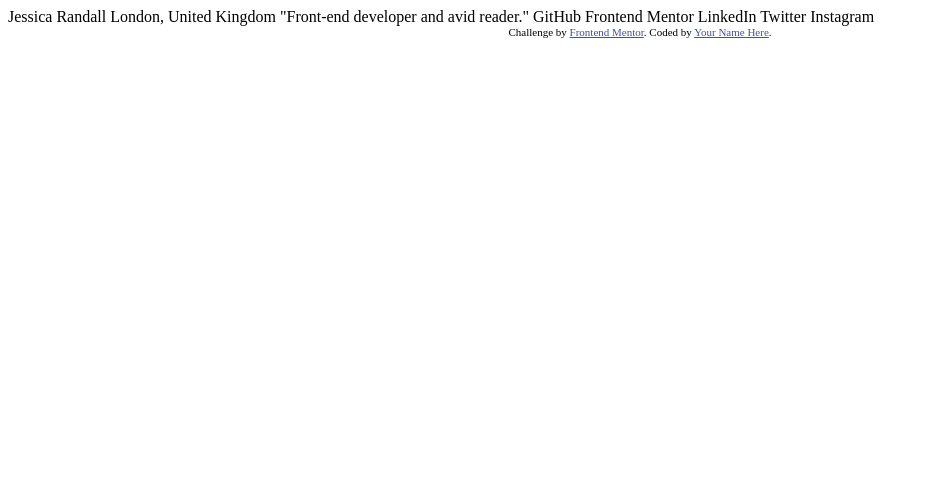
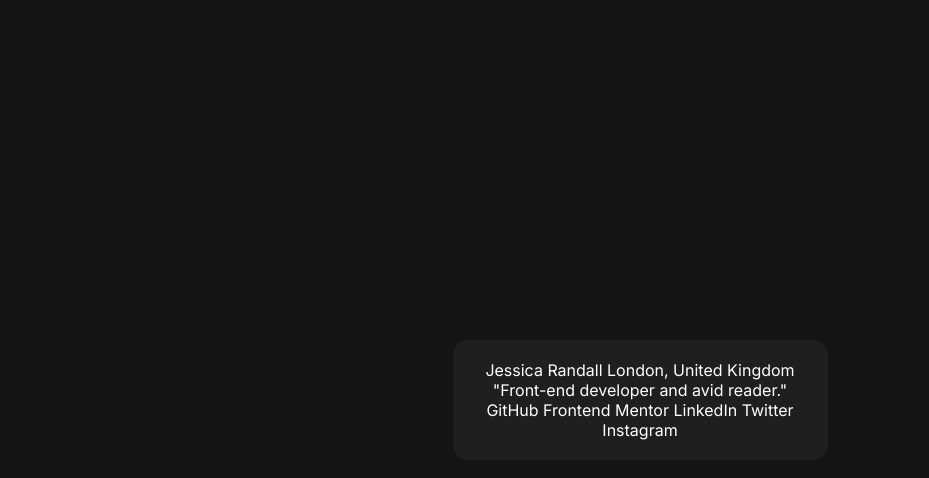
Before and after one commit to Glitcc/Social-Links-Profile-Challenge, a plain HTML site: page index.html in a window 1280 px wide. Shown: the whole page, without its empty margins (0-929 px from the left). Drawn offline with Linux system fonts and the light colour scheme.

Commit message:
Initial CSS

```diff
--- a/index.html
+++ b/index.html
@@ -1,34 +1,22 @@
 <!DOCTYPE html>
 <html lang="en">
   <head>
-  <meta charset="UTF-8">
-  <meta name="viewport" content="width=device-width, initial-scale=1.0"> <!-- displays site properly based on user's device -->
-
-  <link rel="icon" type="image/png" sizes="32x32" href="./assets/images/favicon-32x32.png">
-
+    <meta charset="UTF-8" />
+    <meta name="viewport" content="width=device-width, initial-scale=1.0" />
+    <!-- displays site properly based on user's device -->
+    <link
+      rel="icon"
+      type="image/png"
+      sizes="32x32"
+      href="./assets/images/favicon-32x32.png"
+    />
+    <link rel="stylesheet" href="styles.css" />
     <title>Frontend Mentor | Social links profile</title>
-
-  <!-- Feel free to remove these styles or customise in your own stylesheet 👍 -->
-  <style>
-    .attribution { font-size: 11px; text-align: center; }
-    .attribution a { color: hsl(228, 45%, 44%); }
-  </style>
   </head>
   <body>
-
-  Jessica Randall
-  London, United Kingdom
-  "Front-end developer and avid reader."
-
-  GitHub
-  Frontend Mentor
-  LinkedIn
-  Twitter
-  Instagram
-
-  <div class="attribution">
-    Challenge by <a href="https://www.frontendmentor.io?ref=challenge" target="_blank">Frontend Mentor</a>.
-    Coded by <a href="#">Your Name Here</a>.
+    <div class="card">
+      Jessica Randall London, United Kingdom "Front-end developer and avid
+      reader." GitHub Frontend Mentor LinkedIn Twitter Instagram
     </div>
   </body>
 </html>
--- /dev/null
+++ b/styles.css
@@ -0,0 +1,25 @@
+@import url('https://fonts.googleapis.com/css2?family=Inter:ital,opsz,wght@0,14..32,100..900;1,14..32,100..900&display=swap');
+* {
+    box-sizing: border-box;
+    margin: 0;
+    padding: 0;
+}
+
+body {
+    display: flex;
+    align-items: center;
+    justify-content: center;
+    height: 100vh;
+    font-family: Arial, sans-serif;
+    background-color: hsl(0, 0%, 8%);
+}
+
+.card {
+    text-align: center;
+    background-color: hsl(0, 0%, 12%);
+    max-width: 375px;
+    padding: 20px;
+    color: hsl(0, 0%, 100%);
+    font-family: 'Inter', sans-serif;
+    border-radius: 15px;
+}
```
Lines whose indentation alone changed are shown as unchanged.
